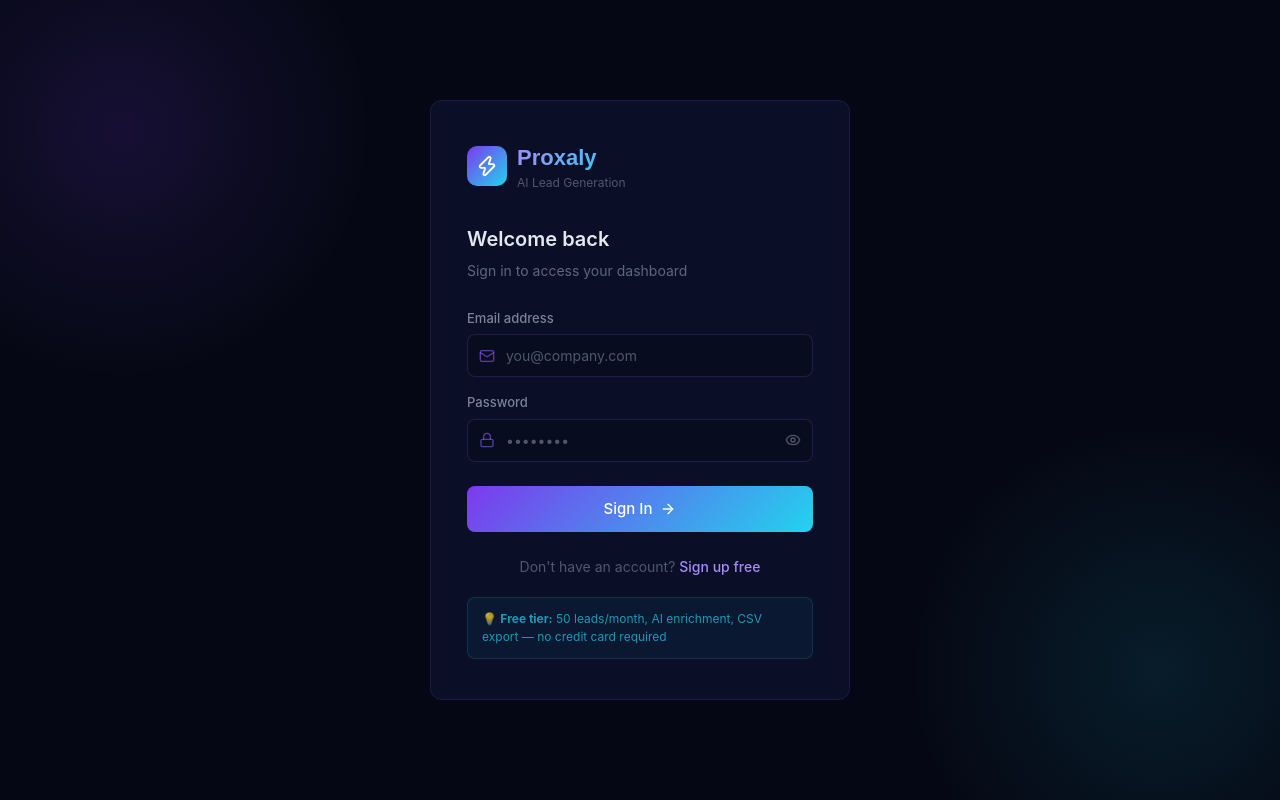
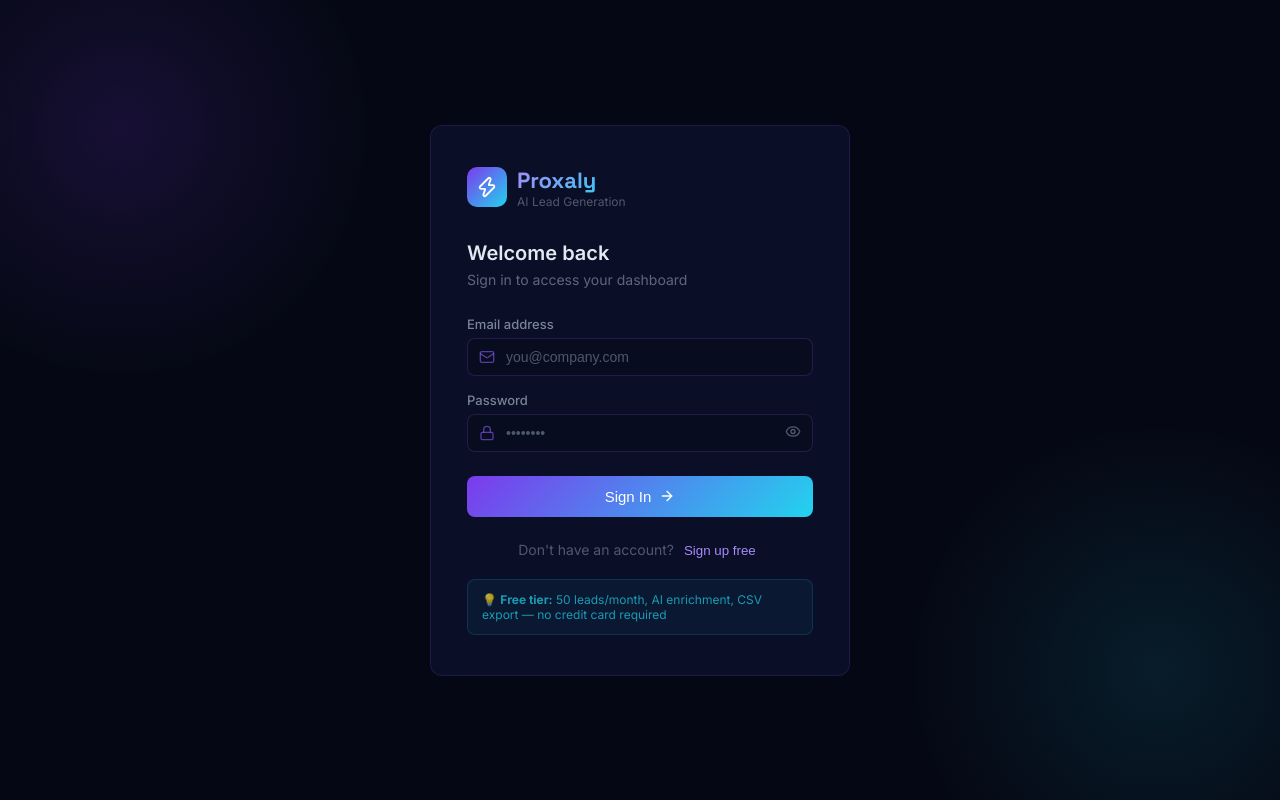
Before and after one commit to Balajixx-2007/proxaly, a React (Vite) app in the folder frontend/: page /login in a window 1280 px wide. Built offline with nearby package versions, Linux system fonts and the light colour scheme; no server answers.

Commit message:
Checkpoint from VS Code for cloud agent session

```diff
--- a/frontend/src/index.css
+++ b/frontend/src/index.css
@@ -1,28 +1,4 @@
-@import "tailwindcss";
-
 @import url('https://fonts.googleapis.com/css2?family=Inter:wght@300;400;500;600;700;800&family=Space+Grotesk:wght@400;500;600;700&display=swap');
-
-@theme {
-  --color-navy-950: #050814;
-  --color-navy-900: #090d1f;
-  --color-navy-800: #0d1230;
-  --color-navy-700: #121840;
-  --color-navy-600: #1a2255;
-
-  --color-purple-500: #8b5cf6;
-  --color-purple-400: #a78bfa;
-  --color-purple-600: #7c3aed;
-
-  --color-cyan-400: #22d3ee;
-  --color-cyan-500: #06b6d4;
-  --color-cyan-300: #67e8f9;
-
-  --color-surface: #0d1230;
-  --color-border: rgba(139, 92, 246, 0.15);
-
-  --font-family-sans: 'Inter', system-ui, sans-serif;
-  --font-family-display: 'Space Grotesk', system-ui, sans-serif;
-}
 
 *, *::before, *::after {
   box-sizing: border-box;
```
Also changed, not shown: 1 other file (tests, documents, lock files or other folders).
